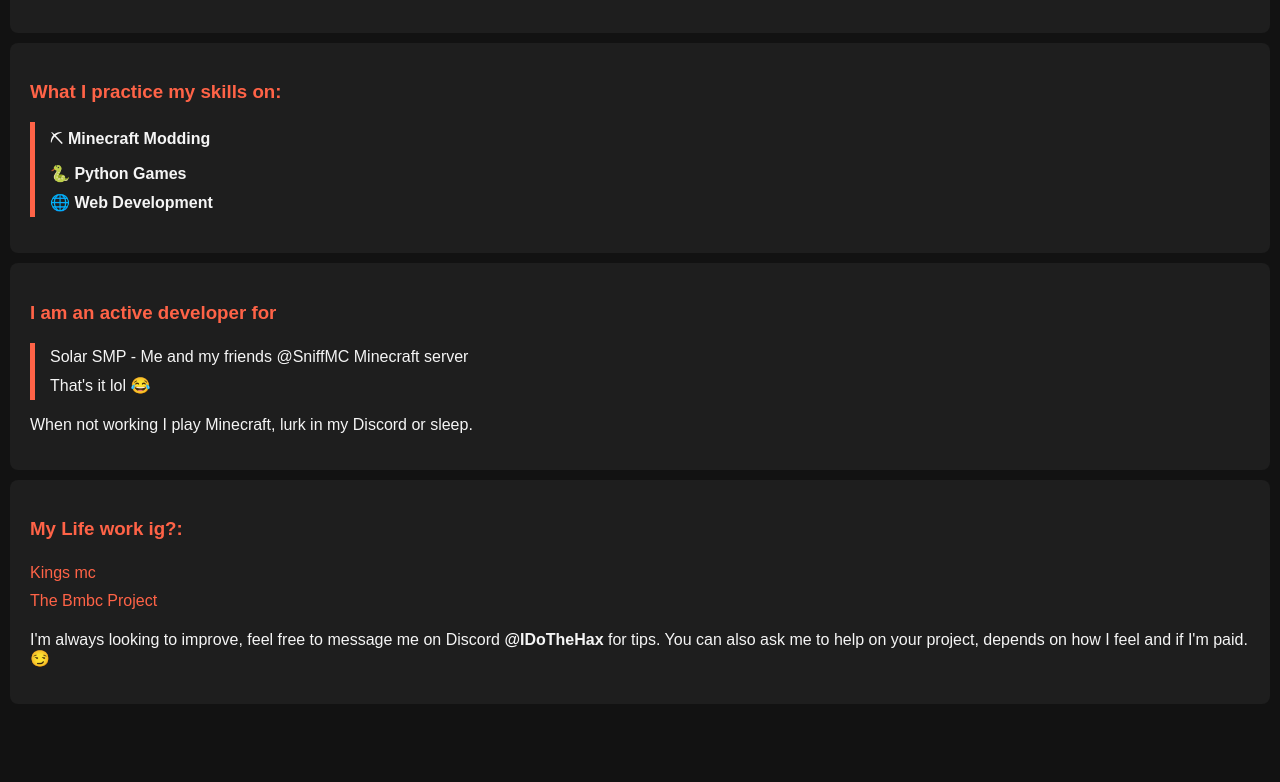
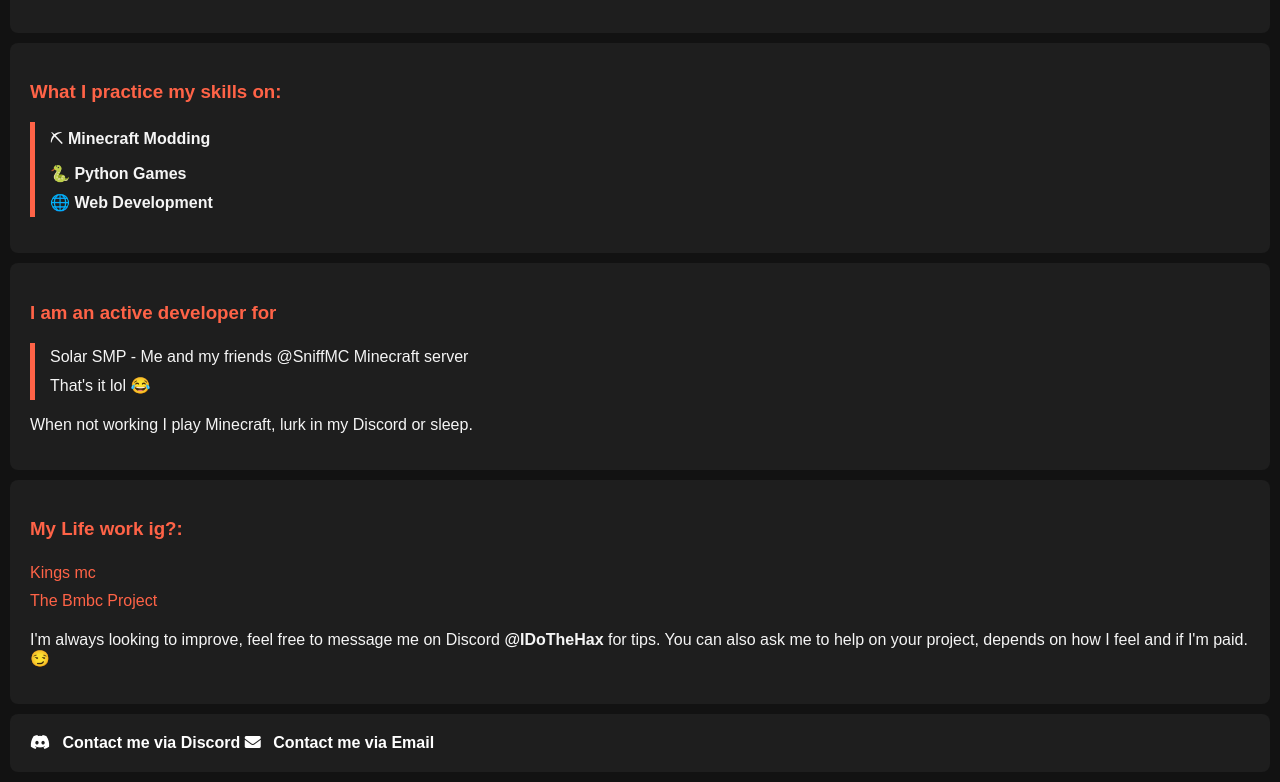
Before and after one commit to IDoTheHax/idothehax.github.io, a plain HTML site: page index.html in a window 1280 px wide. Shown: the part 699-1481 px from the top of the page. Before the commit the page ends 1413 px from the top, so only its background shows below. Drawn offline with Linux system fonts and the light colour scheme; a script that the page names is missing.

Commit message:
- Added a contact me section inspired (and s̶t̶o̶l̶e̶n̶  loaned) by RuskyDev

```diff
--- a/index.html
+++ b/index.html
@@ -5,6 +5,7 @@
     <meta name="viewport" content="width=device-width, initial-scale=1.0">
     <title>IDoTheHax</title>
     <link rel="stylesheet" href="styles.css">
+    <link rel="stylesheet" href="https://cdnjs.cloudflare.com/ajax/libs/font-awesome/5.15.4/css/all.min.css">
 </head>
 <body>
     <div class="topbar">
@@ -74,6 +75,24 @@
         </ul>
         <p>I'm always looking to improve, feel free to message me on Discord <strong>@IDoTheHax</strong> for tips. You can also ask me to help on your project, depends on how I feel and if I'm paid. 😏</p>
     </section>
+    <section id="contact">
+        <div class="flex flex-col md:flex-row justify-center text-center space-y-4 md:space-y-0 md:space-x-4 mt-8">
+            <div class="contact-buttons">
+                <a href="https://discord.com/users/987323487343493191" target="_blank" class="bg-blue-800 hover:bg-blue-900 text-white text-xs font-bold py-2 px-4 rounded-full flex items-center focus:outline-none focus:shadow-outline">
+                    <span class="mr-2">
+                        <i class="fab fa-discord"></i>
+                    </span>
+                    Contact me via Discord
+                </a>
+                <a href="mailto:business@idothehax.com" target="_blank" class="bg-red-800 hover:bg-red-900 text-white text-xs font-bold py-2 px-4 rounded-full flex items-center focus:outline-none focus:shadow-outline">
+                    <span class="mr-2">
+                        <i class="fas fa-envelope"></i>
+                    </span>
+                    Contact me via Email
+                </a>
+            </div>
+        </div>
+        </section>
     <script src="script.js"></script>
 </body>
 </html>
--- a/styles.css
+++ b/styles.css
@@ -149,3 +149,16 @@
     padding: 20px;
     text-align: center;
 }
+
+.mr-2 {
+    margin-right: .5rem;
+}
+
+.text-white {
+    --tw-text-opacity: 1;
+    color: rgba(255, 255, 255, var(--tw-text-opacity));
+}
+
+.font-bold {
+    font-weight: 700;
+}
```
